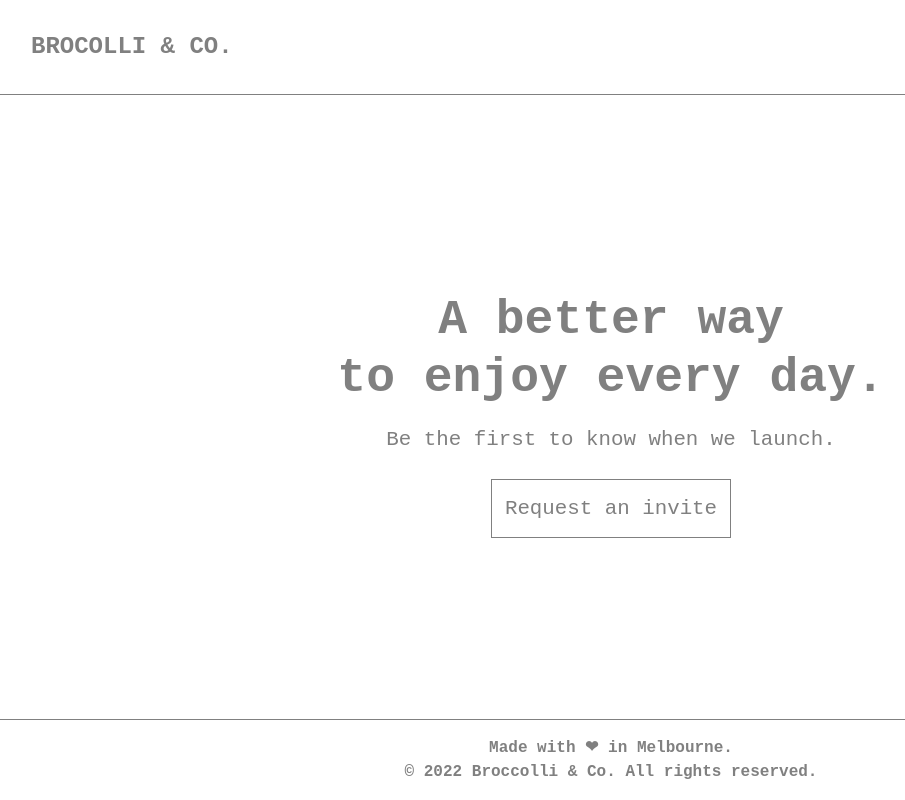
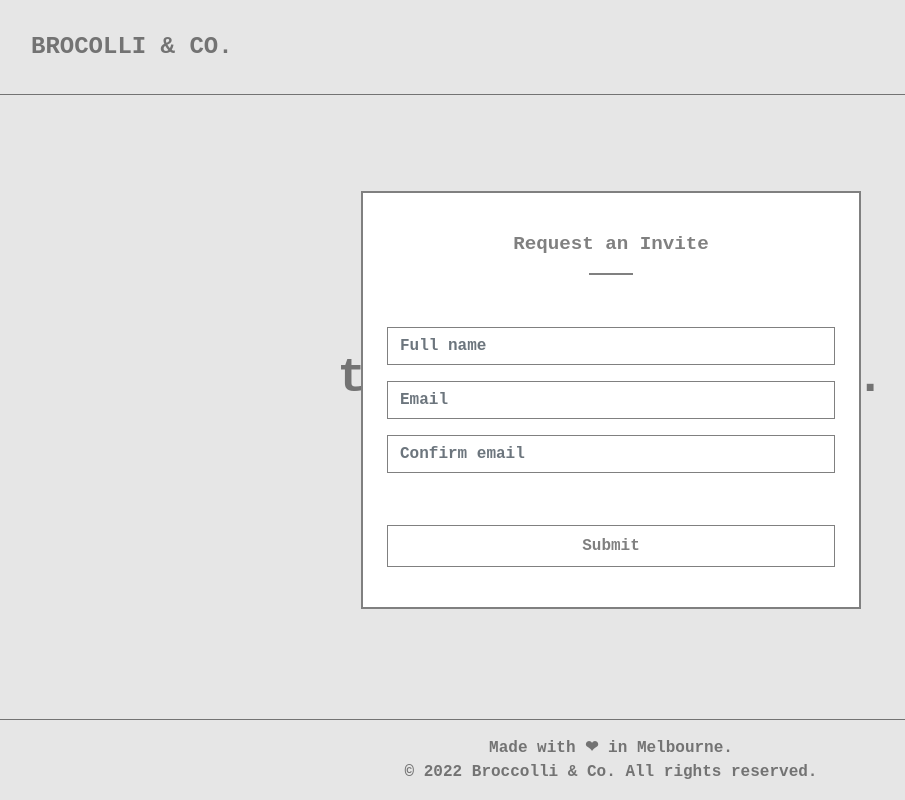
Before and after one commit to dhenry437/blinq_coding-challenge-web, a React (Create React App) app: page / in a window 1280 px wide. Both pictures are taken after a click on the button "Request an invite". Shown: the whole page, without its empty margins (29-934 px from the left). Built offline with nearby package versions, Linux system fonts and the light colour scheme.

Commit message:
base html for modal

```diff
--- a/src/App.css
+++ b/src/App.css
@@ -54,3 +54,52 @@ footer {
 footer .container {
   text-align: center;
 }
+
+/* Override modal backdrop opacity */
+.modal-backdrop.show {
+  opacity: 9.8%;
+}
+
+.modal-content {
+  background-color: white;
+  background-clip: unset;
+  border: 2px solid grey;
+  border-radius: 0;
+}
+
+.modal h4 {
+  font-size: 1.2rem;
+  font-weight: 600;
+}
+
+.modal hr {
+  width: 10%;
+  color: grey;
+  margin: auto;
+  opacity: 100%;
+  border-top: 2px solid;
+}
+
+.modal form button {
+  border: 1px solid grey;
+  background-color: white;
+  color: grey;
+  padding: 0.5rem;
+  font-size: 1rem;
+  font-weight: 600;
+}
+
+.modal .form-control {
+  color: grey;
+  border-radius: 0;
+  font-weight: 600;
+  border: 1px solid grey;
+}
+
+.modal .form-control:focus {
+  color: unset;
+  background-color: unset;
+  border-color: unset;
+  outline: unset;
+  box-shadow: unset;
+}
--- a/src/App.jsx
+++ b/src/App.jsx
@@ -1,16 +1,20 @@
-import logo from "./logo.svg";
 import "./App.css";
 import Navbar from "./components/Navbar";
 import Main from "./components/Main";
 import Footer from "./components/Footer";
+import RequestInviteModal from "./components/RequestInviteModal";
 
 function App() {
   return (
-    <div className="d-flex flex-column h-100">
-      <Navbar />
-      <Main />
-      <Footer />
-    </div>
+    <>
+      <div className="d-flex flex-column h-100">
+        <Navbar />
+        <Main />
+        <Footer />
+      </div>
+      {/* // Modal */}
+      <RequestInviteModal />
+    </>
   );
 }
 
--- a/src/components/Main.jsx
+++ b/src/components/Main.jsx
@@ -9,7 +9,12 @@ export default function Main() {
           to enjoy every day.
         </h1>
         <p className="mb-4">Be the first to know when we launch.</p>
-        <button>Request an invite</button>
+        <button
+          type="button"
+          data-bs-toggle="modal"
+          data-bs-target="#requestInviteModal">
+          Request an invite
+        </button>
       </div>
     </main>
   );
--- /dev/null
+++ b/src/components/RequestInviteModal.jsx
@@ -0,0 +1,52 @@
+import React from "react";
+
+export default function RequestInviteModal() {
+  return (
+    <div
+      class="modal fade"
+      id="requestInviteModal"
+      tabindex="-1"
+      aria-labelledby="requestInviteModalLabel"
+      aria-hidden="true">
+      <div class="modal-dialog modal-dialog-centered">
+        <div class="modal-content p-4">
+          <div className="d-flex justify-content-center">
+            <h4 className="my-3">Request an Invite</h4>
+          </div>
+          <hr className="mb-5" />
+          <div>
+            <form className="d-flex flex-column">
+              <div class="mb-3 mt-1">
+                <input
+                  type="email"
+                  class="form-control"
+                  placeholder="Full name"
+                  id="exampleInputEmail1"
+                />
+              </div>
+              <div class="mb-3">
+                <input
+                  type="email"
+                  class="form-control"
+                  placeholder="Email"
+                  id="exampleInputPassword1"
+                />
+              </div>
+              <div class="mb-5">
+                <input
+                  type="email"
+                  class="form-control"
+                  placeholder="Confirm email"
+                  id="exampleInputPassword1"
+                />
+              </div>
+              <button type="submit" className="mb-3 mt-1">
+                Submit
+              </button>
+            </form>
+          </div>
+        </div>
+      </div>
+    </div>
+  );
+}
```
